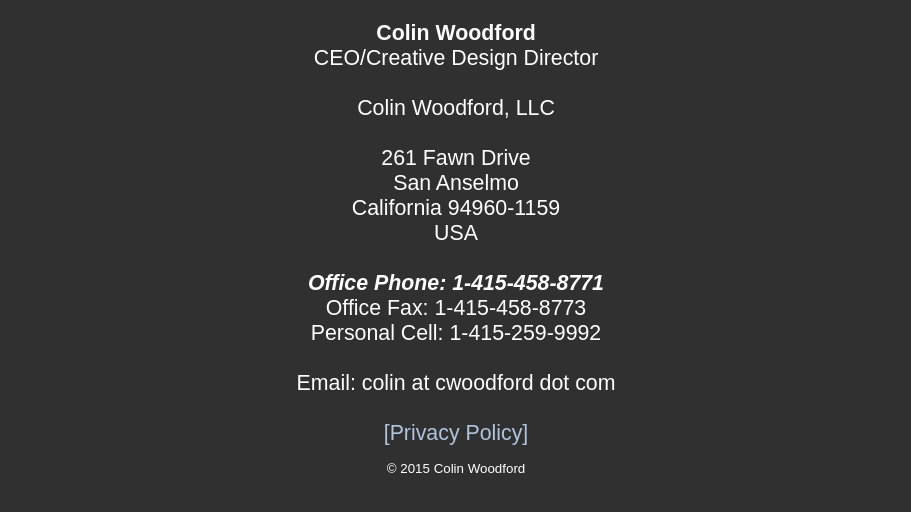
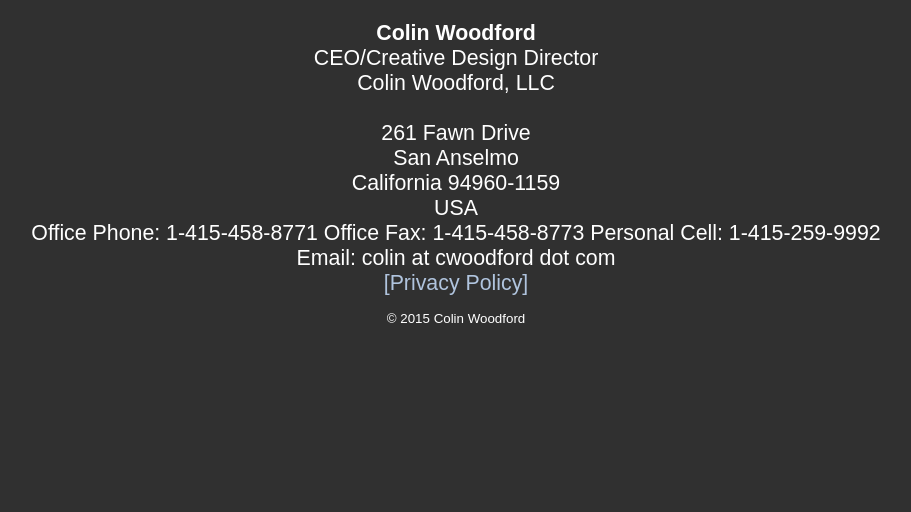
Before and after one commit to Krincle/Krincle.github.io, a Jekyll site: the page built from contact/index.html, in a window 1280 px wide, cut to the strip 354-866 px from the top of the page. Shown: the whole strip, without its empty margins (184-1095 px from the left). Built offline with Jekyll 4.4.1, drawn with Linux system fonts in a browser that asks for light colours; some of the changed lines change nothing that is shown.

Commit message:
Fix contact.

```diff
--- a/contact/index.html
+++ b/contact/index.html
@@ -19,20 +19,24 @@
 comments: []
 ---
 <br />
-<p style="text-align: center;"><span ><strong>Colin Woodford</strong><br />
-<span > CEO/Creative Design Director</p>
-<br />
-<p style="text-align: center;"><span >Colin Woodford, LLC<br />
-    <br />
-<span > 261 Fawn Drive<br />
-<span > San Anselmo<br />
-<span > California 94960-1159<br />
-<span > USA</p>
-<br />
-<p style="text-align: center;"><em><strong>Office Phone: 1-415-458-8771</strong></em></p>
-<p style="text-align: center;">Office Fax: 1-415-458-8773</p>
-<p style="text-align: center;">Personal Cell: 1-415-259-9992</p>
-<br />
-<p style="text-align: center;">Email: colin at cwoodford dot com</p>
-<br />
-<p style="text-align: center;"><a href="/privacy-policy/">[Privacy Policy]</a></p>
+<div class="contact">
+    <div>
+        <strong>Colin Woodford</strong><br />
+        CEO/Creative Design Director
+        <br />
+        Colin Woodford, LLC<br />
+        <br />
+        261 Fawn Drive<br />
+        San Anselmo<br />
+        California 94960-1159<br />
+         USA
+        <br />
+        Office Phone: 1-415-458-8771
+        Office Fax: 1-415-458-8773
+        Personal Cell: 1-415-259-9992
+        <br />
+        Email: colin at cwoodford dot com
+        <br />
+        <a href="/privacy-policy/">[Privacy Policy]</a>
+    </div>
+</div>
--- a/css/main.css
+++ b/css/main.css
@@ -281,3 +281,7 @@
 	text-align: center;
 	font-size: 10pt;
 }
+
+.contact {
+	text-align: center;
+}
```
